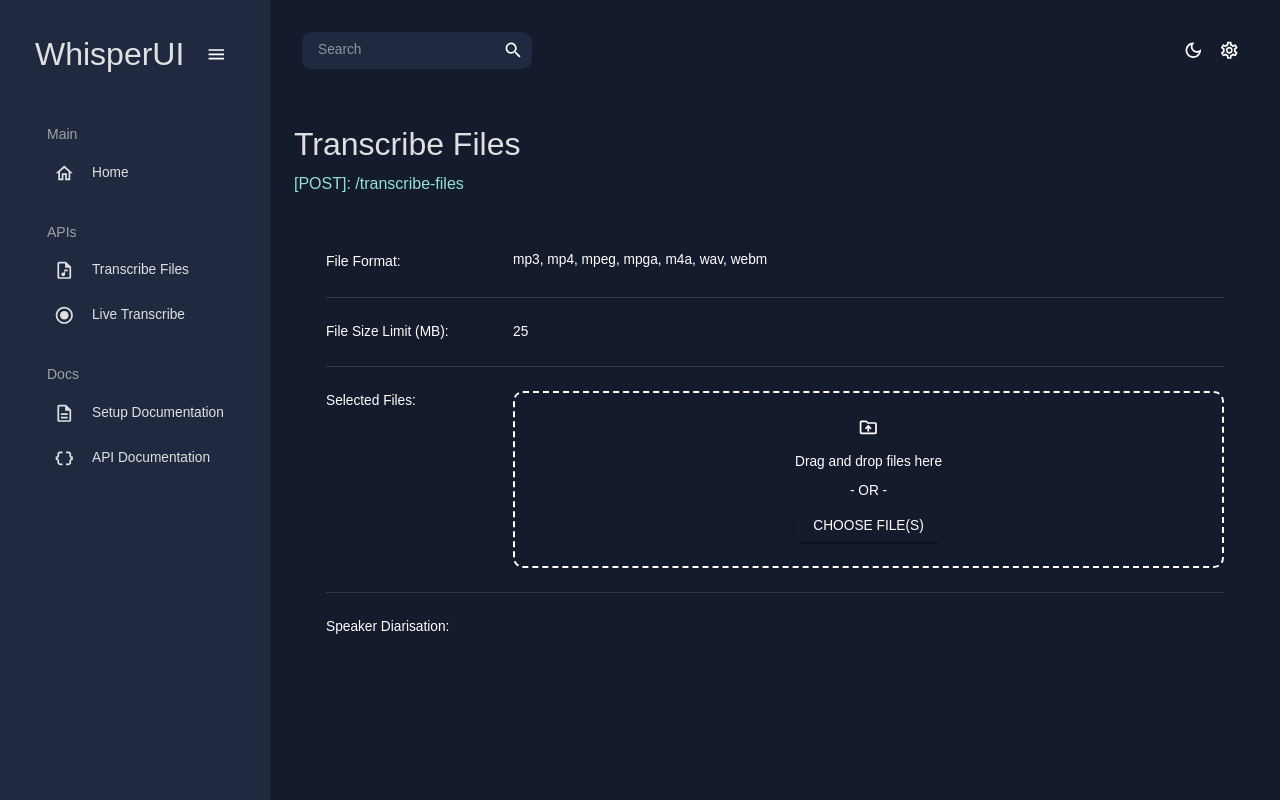
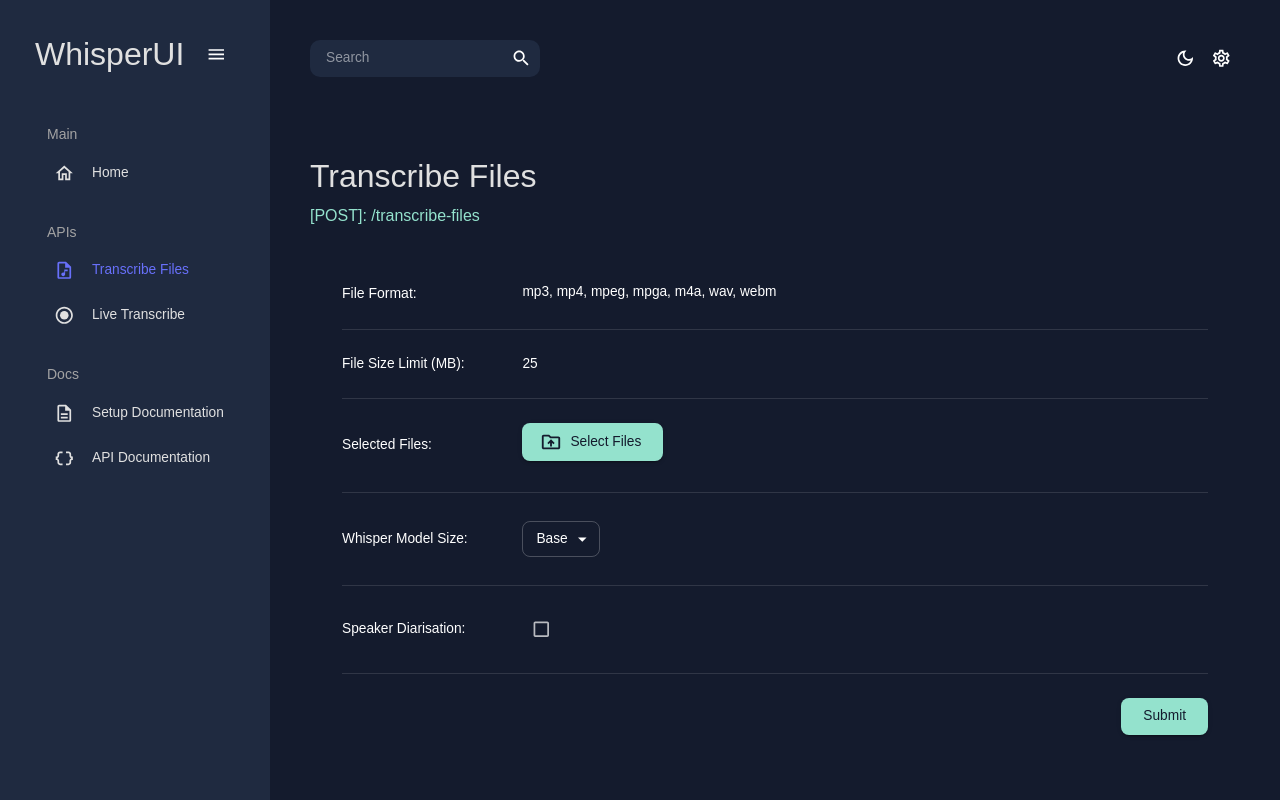
Before and after one commit to Xycone/WhisperUI, a React (Vite) app: page /transcribefiles in a window 1280 px wide. Built offline with nearby package versions, Linux system fonts and the light colour scheme.

Commit message:
Added Missing Pages & Updated theme

```diff
--- a/src/App.jsx
+++ b/src/App.jsx
@@ -10,6 +10,9 @@
 
 // Pages
 import TranscribeFiles from './pages/TranscribeFiles.jsx';
+import LiveTranscribe from './pages/LiveTranscribe.jsx';
+import SetupDocs from './pages/SetupDocs.jsx';
+import ApiDocs from './pages/ApiDocs.jsx';
 
 function App() {
   const [theme, colourMode] = useMode();
@@ -24,6 +27,9 @@
             <Topbar />
             <Routes>
               <Route path="/transcribefiles" element={<TranscribeFiles />} />
+              <Route path="/livetranscribe" element={<LiveTranscribe />} />
+              <Route path="/setupdocs" element={<SetupDocs />} />
+              <Route path="/apidocs" element={<ApiDocs />} />
             </Routes>
           </main>
         </div>
--- a/src/components/Sidebar.jsx
+++ b/src/components/Sidebar.jsx
@@ -1,5 +1,5 @@
 import React, { useState } from 'react';
-import { Link } from 'react-router-dom';
+import { Link, useLocation } from 'react-router-dom';
 
 import { ProSidebar, Menu, MenuItem } from 'react-pro-sidebar';
 import 'react-pro-sidebar/dist/css/styles.css';
@@ -33,10 +33,17 @@
 }
 
 function Sidebar() {
+    const location = useLocation();
+    const { pathname } = location;
+    const selected =
+    pathname === '/transcribefiles' ? 'Transcribe Files' :
+    pathname === '/livetranscribe' ? 'Live Transcribe' :
+    pathname === '/setupdocs' ? 'Setup Documentation' :
+    pathname === '/apidocs' ? 'API Documentation' : 'Home';
+
     const theme = useTheme();
     const colours = tokens(theme.palette.mode);
     const [isCollapsed, setIsCollapsed] = useState(false);
-    const [selected, setSelected] = useState("pages")
 
     return (
         <Box
@@ -100,7 +107,6 @@
                             to="/Dashboard"
                             icon={<HomeOutlinedIcon />}
                             selected={selected}
-                            setSelected={setSelected}
                         />
 
                         <Typography
@@ -115,14 +121,12 @@
                             to="/transcribefiles"
                             icon={<AudioFileOutlinedIcon />}
                             selected={selected}
-                            setSelected={setSelected}
                         />
                         <Item
                             title="Live Transcribe"
                             to="/livetranscribe"
                             icon={<RadioButtonCheckedOutlinedIcon />}
                             selected={selected}
-                            setSelected={setSelected}
                         />
 
                         <Typography
@@ -134,17 +138,15 @@
                         </Typography>
                         <Item
                             title="Setup Documentation"
-                            to="/Setup"
+                            to="/setupdocs"
                             icon={<DescriptionOutlinedIcon />}
                             selected={selected}
-                            setSelected={setSelected}
                         />
                         <Item
                             title="API Documentation"
-                            to="/"
+                            to="/apidocs"
                             icon={<DataObjectOutlinedIcon />}
                             selected={selected}
-                            setSelected={setSelected}
                         />
                     </Box>
                 </Menu>
--- a/src/components/Topbar.jsx
+++ b/src/components/Topbar.jsx
@@ -19,7 +19,7 @@
         <Box
             display="flex"
             justifyContent="space-between"
-            p={4}
+            p={5}
         >
             {/* Search Bar */}
             <Box
--- a/src/pages/TranscribeFiles.jsx
+++ b/src/pages/TranscribeFiles.jsx
@@ -1,6 +1,6 @@
 import React, { useState } from 'react';
 
-import { Box, Typography, Grid, Divider, Button, useTheme } from '@mui/material'
+import { Box, Typography, Grid, Divider, Button, useTheme, TextField, Select, Checkbox, MenuItem } from '@mui/material'
 import { tokens } from '../themes/MyTheme';
 
 // MUI Icons
@@ -8,27 +8,31 @@
 import ClearOutlinedIcon from '@mui/icons-material/ClearOutlined';
 
 // React Components
-import Header from '../components/Header'
+import Header from '../components/Header';
 
 function TranscribeFiles() {
     const theme = useTheme();
     const colours = tokens(theme.palette.mode);
 
-    const [selectedFiles, setSelectedFiles] = useState([]);
-
-    const handleDragover = (event) => {
-        event.preventDefault()
-    }
-
-    const handleDrop = (event) => {
-        event.preventDefault();
-        const files = Array.from(event.dataTransfer.files);
-        setSelectedFiles((prevFiles) => [...prevFiles, ...files]);
+    // Diarisation Checkbox
+    const [checked, setChecked] = useState(false);
+    const handleChangeCheckbox = (event) => {
+        setChecked(event.target.checked);
     };
 
+    // Model Selection
+    const [selectedModel, setSelectedModel] = useState("base");
+    const handleModelSelect = (event) => {
+        setSelectedModel(event.target.value);
+    };
+
+    // File Selection
+    const [selectedFiles, setSelectedFiles] = useState([]);
     const handleFileSelect = (event) => {
         const files = Array.from(event.target.files);
         setSelectedFiles((prevFiles) => [...prevFiles, ...files]);
+
+        event.target.value = null;
     };
 
     const handleFileRemove = (index) => {
@@ -36,7 +40,7 @@
     };
 
     return (
-        <Box p={3}>
+        <Box p={5}>
             <Box
                 display="flex"
                 flexDirection="column"
@@ -73,31 +77,25 @@
                     <Divider />
 
                     <Grid container my={3}>
-                        <Grid item xs={12} md={4} lg={2.5} mb={3}>
+                        <Grid item xs={12} md={4} lg={2.5}>
+                            <Box
+                                display="flex"
+                                alignItems="center"
+                                height="100%"
+                                mb={3}
+                            >
                                 <Typography>Selected Files:</Typography>
+                            </Box>
                         </Grid>
                         <Grid item xs={12} md={8} lg={9.5}>
-                            <Grid container spacing={3}>
-                                <Grid item xs={12}>
-                                    <Box
-                                        onDragOver={handleDragover}
-                                        onDrop={handleDrop}
-                                        border="2px dashed"
-                                        py={3}
-                                        textAlign="center"
-                                        borderRadius="10px"
-                                    >
-                                        <DriveFolderUploadOutlinedIcon />
-                                        <Typography my={1}>Drag and drop files here</Typography>
-                                        <Typography my={1}> - OR -</Typography>
+                            <Box>
                                 <Button
-                                            my={1}
                                     variant="contained"
                                     component="label"
+                                    startIcon={<DriveFolderUploadOutlinedIcon />}
+                                    size="large"
                                 >
-                                            <Typography>
-                                                Choose File(s)
-                                            </Typography>
+                                    <Typography>Select Files</Typography>
                                     <input
                                         type="file"
                                         multiple
@@ -106,11 +104,16 @@
                                     />
                                 </Button>
                             </Box>
-                                </Grid>
 
+                            {/* <Box
+                                    display="grid"
+                                    gridTemplateColumns={{ xs: "1fr", md: "repeat(2, 1fr)", lg: "repeat(3, 1fr)" }}
+                                    gridAutoRows="1fr"
+                                    gridAutoFlow="row"
+                                    gap={2}
+                                >
                                     {selectedFiles.length > 0 && (
                                         selectedFiles.map((file, index) => (
-                                        <Grid item xs={12} md={6} lg={4}>
                                             <Box
                                                 py={1.5}
                                                 display="flex"
@@ -123,10 +126,9 @@
                                                 </Typography>
                                                 <ClearOutlinedIcon />
                                             </Box>
-                                        </Grid>
                                         ))
                                     )}
-                            </Grid>
+                                </Box> */}
                         </Grid>
                     </Grid>
 
@@ -134,12 +136,103 @@
 
                     <Grid container my={3}>
                         <Grid item xs={12} md={4} lg={2.5}>
-                            <Typography>Speaker Diarisation:</Typography>
+                            <Box
+                                display="flex"
+                                alignItems="center"
+                                height="100%"
+                                mb={3}
+                            >
+                                <Typography>Whisper Model Size:</Typography>
+                            </Box>
                         </Grid>
 
                         <Grid item xs={12} md={8} lg={9.5}>
+                            <Box
+                                display="flex"
+                                alignItems="center"
+                                height="100%"
+                            >
+                                <Select
+                                    autoWidth
+                                    value={selectedModel}
+                                    size="small"
+                                    onChange={handleModelSelect}
+                                >
+                                    <MenuItem value={"tiny"}>Tiny</MenuItem>
+                                    <MenuItem value={"base"}>Base</MenuItem>
+                                    <MenuItem value={"small"}>Small</MenuItem>
+                                    <MenuItem value={"medium"}>Medium</MenuItem>
+                                    <MenuItem value={"large"}>Large</MenuItem>
+                                </Select>
+                            </Box>
                         </Grid>
                     </Grid>
+
+                    <Divider />
+
+                    <Grid container my={3}>
+                        <Grid item xs={12} md={4} lg={2.5}>
+                            <Box
+                                display="flex"
+                                alignItems="center"
+                                height="100%"
+                            >
+                                <Typography>Speaker Diarisation:</Typography>
+                            </Box>
+                        </Grid>
+
+                        <Grid item xs={12} md={8} lg={9.5}>
+                            <Checkbox
+                                checked={checked}
+                                onChange={handleChangeCheckbox}
+                            />
+                        </Grid>
+                    </Grid>
+                    {checked && (
+                        <Grid container my={3}>
+                            <Grid item xs={12} md={4} lg={2.5}>
+                                <Box
+                                    display="flex"
+                                    alignItems="center"
+                                    height="100%"
+                                    mb={3}
+                                >
+                                    <Typography>Number of speakers:</Typography>
+                                </Box>
+                            </Grid>
+
+                            <Grid item xs={12} md={8} lg={9.5}>
+                                <Box
+                                    display="flex"
+                                    alignItems="center"
+                                    height="100%"
+                                >
+                                    <TextField
+                                        type="number"
+                                        size="small"
+                                        disabled={!checked}
+                                        InputProps={{ inputProps: { min: 0, max: 10 } }}
+                                    />
+                                </Box>
+                            </Grid>
+                        </Grid>
+                    )}
+
+                    <Divider />
+
+                    <Box
+                        display="flex"
+                        justifyContent="end"
+                        my={3}
+                    >
+                        <Button
+                            variant="contained"
+                            component="label"
+                            size="large"
+                        >
+                            <Typography>Submit</Typography>
+                        </Button>
+                    </Box>
                 </Box>
             </Box>
         </Box>
--- a/src/themes/MyTheme.js
+++ b/src/themes/MyTheme.js
@@ -160,6 +160,80 @@
                 }
             )
         },
+        components: {
+            MuiOutlinedInput: {
+                styleOverrides: {
+                    root: {
+                        borderRadius: 8,
+                        "&:hover .MuiOutlinedInput-notchedOutline": {
+                            borderColor: colours.greenAccent[300],
+                        },
+                        "&.Mui-focused": {
+                            "& .MuiOutlinedInput-notchedOutline": {
+                                borderColor: colours.greenAccent[300]
+                            }
+                        },
+                        "& .MuiInputLabel-outlined": {
+                            "&.Mui-focused": {
+                                color: colours.greenAccent[300]
+                            }
+                        }
+                    }
+                }
+            },
+            MuiSelect: {
+                styleOverrides: {
+                    root: {
+                        borderRadius: 8,
+                    }
+                }
+            },
+            MuiMenu: {
+                styleOverrides: {
+                    list: {
+                        backgroundColor: colours.primary[400]
+                    }
+                }
+            },
+            MuiCheckbox: {
+                styleOverrides: {
+                    root: {
+                        borderRadius: 8,
+                        '&.Mui-checked': {
+                            color: colours.greenAccent[300],
+                        },
+                        '&:hover': {
+                            backgroundColor: colours.primary[400],
+                        },
+                    }
+                }
+            },
+            MuiButton: {
+                styleOverrides: {
+                    root: {
+                        borderRadius: 8,
+                        textTransform: "none",
+                        ...(mode === "dark"
+                            ? {
+                                backgroundColor: colours.greenAccent[300],
+                                color: colours.primary[500],
+                                "&:hover": {
+                                    backgroundColor: colours.greenAccent[200],
+                                    color: colours.primary[500]
+                                }
+                            } : {
+                                backgroundColor: colours.greenAccent[300],
+                                color: "#FCFCFC",
+                                "&:hover": {
+                                    backgroundColor: colours.greenAccent[200],
+                                    color: "#FCFCFC"
+                                }
+                            }
+                        )
+                    }
+                }
+            }
+        },
         typography: {
             fontFamily: ["Source Sans Pro", "sans-serif"].join(","),
             fontSize: 12,
```
Also changed, not shown: src/pages/ApiDocs.jsx (added, +9 -0 lines), src/pages/LiveTranscribe.jsx (added, +24 -0 lines), src/pages/SetupDocs.jsx (added, +9 -0 lines). Lines whose indentation alone changed are shown as unchanged.
